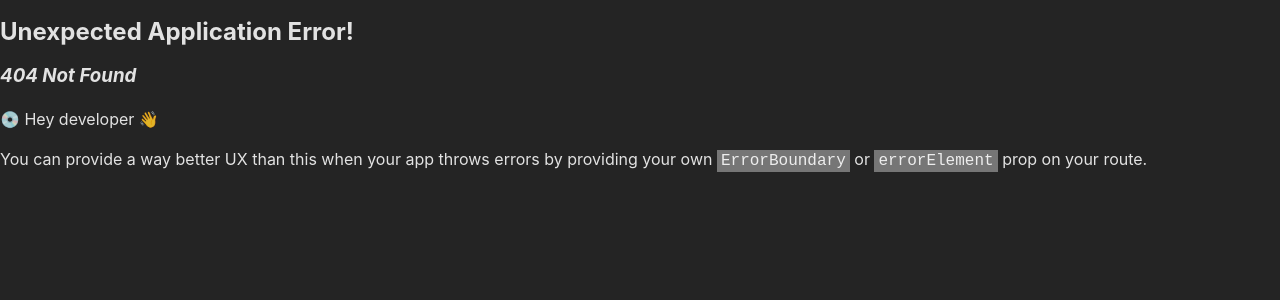
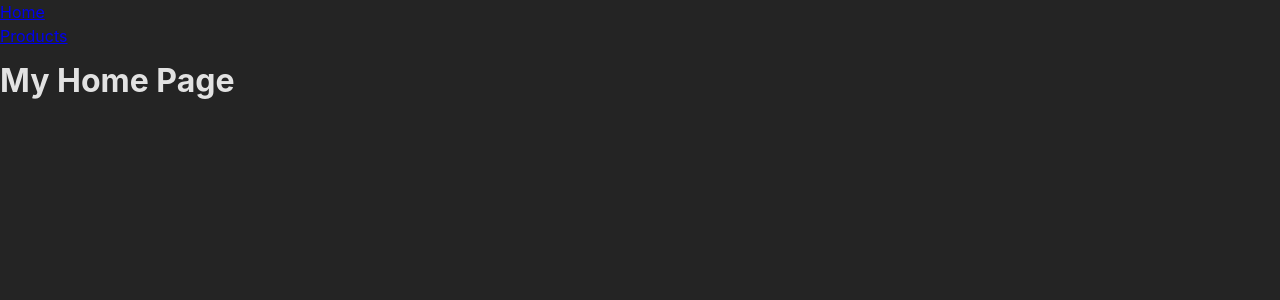
Before and after one commit to Omar-Elmoez/Order-Food, a React (Vite) app: page /home in a window 1280 px wide. Before the commit this address had no page. Shown: the top 300 px of the page. Built offline with nearby package versions, Linux system fonts and the light colour scheme.

Commit message:
create RootLayout & Using Outlet

```diff
--- /dev/null
+++ b/src/components/Navbar.tsx
@@ -0,0 +1,20 @@
+import { Link } from "react-router-dom";
+
+function Navbar() {
+  return (
+    <header>
+      <nav>
+        <ul>
+          <li>
+            <Link to="/home">Home</Link>
+          </li>
+          <li>
+            <Link to="/products">Products</Link>
+          </li>
+        </ul>
+      </nav>
+    </header>
+  )
+}
+
+export default Navbar
--- a/src/pages/Home.tsx
+++ b/src/pages/Home.tsx
@@ -1,5 +1,9 @@
-function HomePage() {
-  return <h1>My Home Page</h1>
+function Home() {
+  return (
+    <>
+      <h1>My Home Page</h1>
+    </>
+  );
 }
 
-export default HomePage;
+export default Home;
--- /dev/null
+++ b/src/pages/Products.tsx
@@ -0,0 +1,9 @@
+function Products() {
+  return (
+    <>
+      <h1>My Products Page</h1>
+    </>
+  );
+}
+
+export default Products;
--- /dev/null
+++ b/src/pages/index.ts
@@ -0,0 +1,4 @@
+import Home from "./Home";
+import Products from "./Products";
+
+export { Home, Products }
--- /dev/null
+++ b/src/routes/RootLayout.tsx
@@ -0,0 +1,13 @@
+import { Outlet } from "react-router-dom";
+import Navbar from "../components/Navbar";
+
+function RootLayout() {
+  return (
+    <>
+      <Navbar />
+      <Outlet />
+    </>
+  );
+}
+
+export default RootLayout;
```
Also changed, not shown: src/routes/index.tsx (+14 -3 lines).
